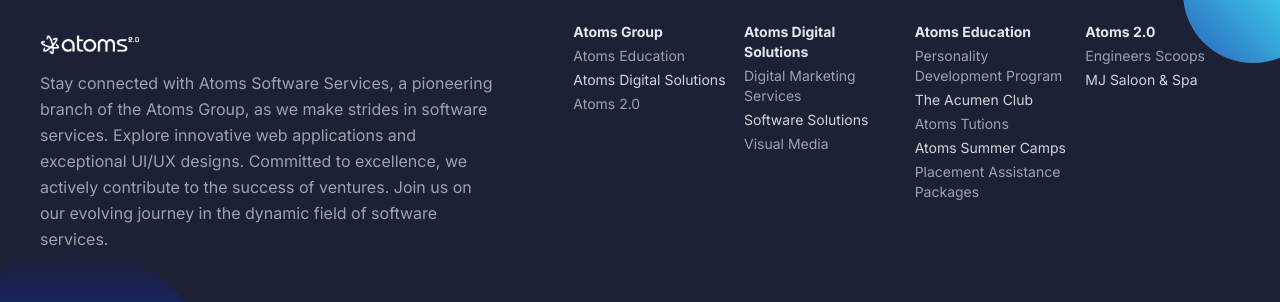
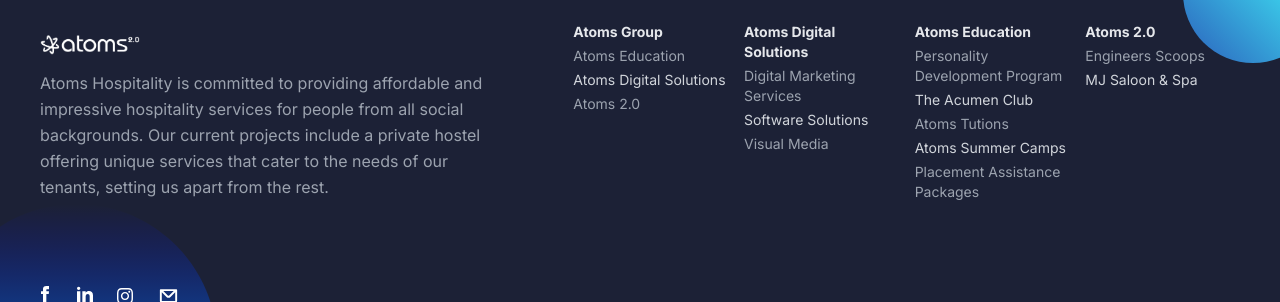
Before and after one commit to VenkataVijayaBhaskar007/atoms2.0, a Next.js app: page / in a window 1280 px wide. Shown: the part 1627-1929 px from the top of the page. Built offline with nearby package versions, Linux system fonts and the light colour scheme.

Commit message:
added links

```diff
--- a/components/Footer/index.tsx
+++ b/components/Footer/index.tsx
@@ -20,7 +20,7 @@
                 <img className=" max-w-full mx-auto md:max-w-none h-auto" src="./images/logo/Atoms-Logo-White.png" width={100} height={60} alt="Features 02" />
                 </Link>
               </div>
-              <div className="text-gray-400  hover:text-gray-100 transition duration-150 ease-in-out z-999">Stay connected with Atoms Software Services, a pioneering branch of the Atoms Group, as we make strides in software services. Explore innovative web applications and exceptional UI/UX designs. Committed to excellence, we actively contribute to the success of ventures. Join us on our evolving journey in the dynamic field of software services.</div>
+              <div className="text-gray-400  hover:text-gray-100 transition duration-150 ease-in-out z-999">Atoms Hospitality is committed to providing affordable and impressive hospitality services for people from all social backgrounds. Our current projects include a private hostel offering unique services that cater to the needs of our tenants, setting us apart from the rest.</div>
             </div>
             <div className="order-1 md:order-2 flex  justify-center sm:mt-0 mr-0 md:ml-20 z-999">
             <div className="container ">
@@ -132,7 +132,7 @@
                     <Link href="https://education.atomsgroup.net/section1" className="text-gray-400 hover:text-gray-100 transition duration-150 ease-in-out">Personality Development Program</Link>
                   </li>
                   <li className="mb-1">
-                    <Link href="https://education.atomsgroup.net/section2" className="text-gray-300 hover:text-gray-100 transition duration-150 ease-in-out">The Acumen Club</Link>
+                    <Link href="https://education.atomsgroup.net/TheAcumenClub" className="text-gray-300 hover:text-gray-100 transition duration-150 ease-in-out">The Acumen Club</Link>
                   </li>
                   <li className="mb-1">
                     <Link href="https://education.atomsgroup.net/section3" className="text-gray-400 hover:text-gray-100 transition duration-150 ease-in-out">Atoms Tutions</Link>
@@ -152,10 +152,10 @@
 
                   {/* ... list items ... */}
                   <li className="mb-1">
-                    <Link href="/" className="text-gray-400 hover:text-gray-100 transition duration-150 ease-in-out z-999">Engineers Scoops</Link>
+                    <Link href="https://atoms2.0.atomsgroup.net/EngineersScoops" className="text-gray-400 hover:text-gray-100 transition duration-150 ease-in-out z-999">Engineers Scoops</Link>
                   </li>
                   <li className="mb-1">
-                    <Link href="/" className="text-gray-300 hover:text-gray-100 transition duration-150 ease-in-out z-999">MJ Saloon & Spa</Link>
+                    <Link href="https://atoms2.0.atomsgroup.net/Mj" className="text-gray-300 hover:text-gray-100 transition duration-150 ease-in-out z-999">MJ Saloon & Spa</Link>
                   </li>
 
                 </ul>
```
